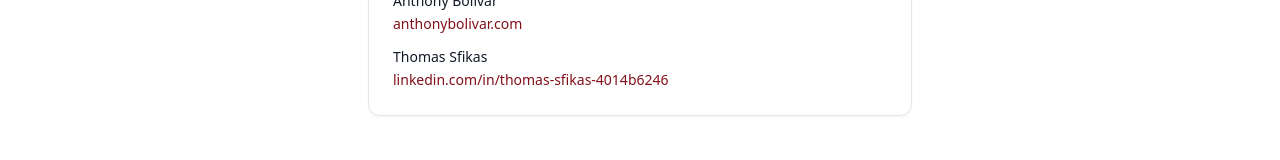
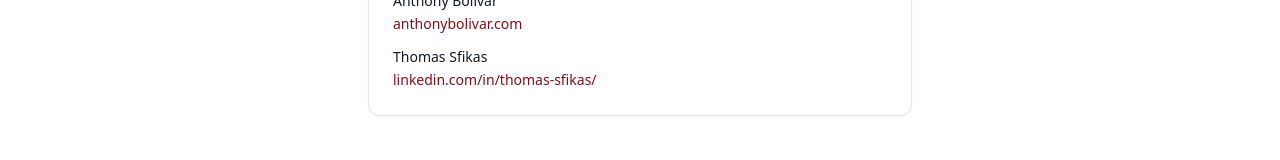
Before and after one commit to tonybolivar/colgate-marketplace, a React (Vite) app: page /about in a window 1280 px wide. Shown: the part 355-515 px from the top of the page. Built offline with nearby package versions, Linux system fonts and the light colour scheme; no server answers.

Commit message:
Updated Thomas Sfiks's Linkedln.

```diff
--- a/src/pages/AboutPage.jsx
+++ b/src/pages/AboutPage.jsx
@@ -29,7 +29,7 @@
               rel="noopener noreferrer"
               className="text-sm text-maroon hover:underline"
             >
-              linkedin.com/in/thomas-sfikas-4014b6246
+              linkedin.com/in/thomas-sfikas/
             </a>
           </div>
         </div>
```
